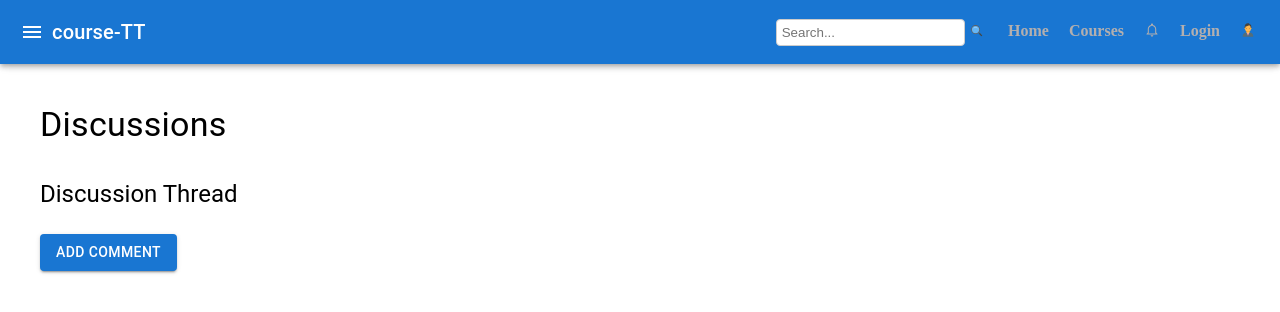
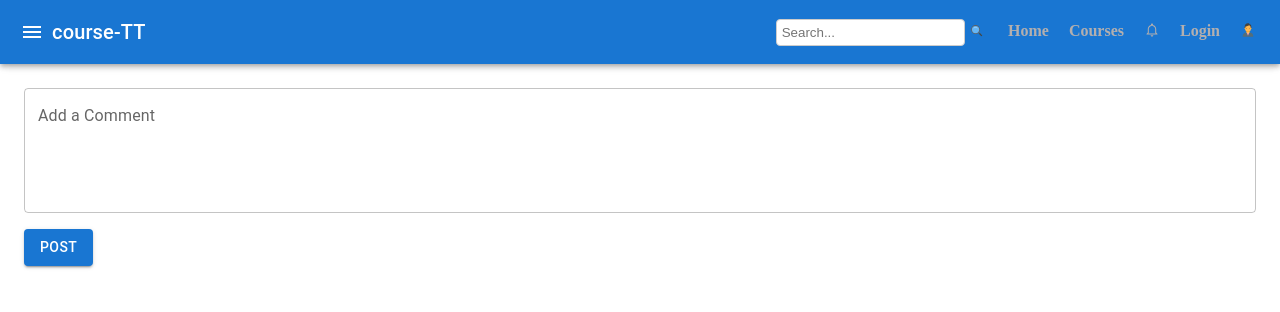
Before and after one commit to IanMwangiii/online-learning-platform, a React (Vite) app: page /discussions in a window 1280 px wide. Shown: the top 312 px of the page. Built offline with nearby package versions, Linux system fonts and the light colour scheme.

Commit message:
course-page

```diff
--- a/src/App.jsx
+++ b/src/App.jsx
@@ -12,10 +12,10 @@ import PaymentPage from './components/PaymentPage';
 import DiscussionsPage from './components/DiscussionsPage';
 
 function App() {
-  const [isEnrolled, setIsEnrolled] = useState(false);
+  const [enrolledCourses, setEnrolledCourses] = useState([]);
 
-  const handlePaymentSuccess = () => {
-    setIsEnrolled(true); // Set the user as enrolled after successful payment
+  const handlePaymentSuccess = (courseId) => {
+    setEnrolledCourses([...enrolledCourses, courseId]);
   };
 
   return (
@@ -29,11 +29,7 @@ function App() {
         <Route
           path="/course/:id"
           element={
-            isEnrolled ? (
-              <CoursePage />
-            ) : (
-              <PaymentPage onPaymentSuccess={handlePaymentSuccess} />
-            )
+            <CoursePage enrolledCourses={enrolledCourses} />
           }
         />
         <Route path="/user-profile" element={<UserProfile />} />
@@ -41,9 +37,7 @@ function App() {
         <Route path="/payment" element={<PaymentPage onPaymentSuccess={handlePaymentSuccess} />} />
         <Route path="/discussions" element={<DiscussionsPage />} />
       </Routes>
-      {/* <CoursePage/> */}
     </Router>
-
   );
 }
 
--- a/src/components/CoursePage.jsx
+++ b/src/components/CoursePage.jsx
@@ -1,6 +1,6 @@
-import React from 'react';
-import { Box, Typography } from '@mui/material';
-import { useParams } from 'react-router-dom';
+import React, { useState } from 'react';
+import { Box, Typography, Button } from '@mui/material';
+import { useParams, Navigate } from 'react-router-dom';
 import VideoPlayer from './VideoPlayer';
 import DiscussionThread from './DiscussionThread';
 import ProgressTracker from './ProgressTracker';
@@ -10,21 +10,34 @@ const dummyDiscussions = [
   { user: 'Bob', comment: 'I found the lessons very useful.', date: '2024-08-02 1:45 PM' },
 ];
 
-const dummyCompletedLessons = [
-  { id: 1, title: 'Introduction to React' }, // Example completed lesson
-];
+const CoursePage = ({ enrolledCourses }) => {
+  const { id } = useParams();
+  const courseId = parseInt(id);
 
-const CoursePage = () => {
-  const { id } = useParams();
+  // Check if the user is enrolled in the course
+  if (!enrolledCourses.includes(courseId)) {
+    // Redirect to payment page if not enrolled
+    return <Navigate to="/payment" />;
+  }
 
   // Example course data
   const course = {
-    title: `Course ${id}`,
+    title: `Course ${courseId}`,
     description: 'This is a detailed description of the course.',
     lessons: [
-      { id: 1, title: 'Introduction to React', description: 'Introduction to the course', videoUrl: 'https://www.youtube.com/watch?v=cjWqQkct6EI' },
-      { id: 2, title: 'Advanced Topics', description: 'Advanced Topics', videoUrl: 'https://www.youtube.com/watch?v=cjWqQkct6EI' },
+      { id: 1, title: 'Introduction to React', description: 'Introduction to the course', videoUrl: 'https://www.youtube.com/embed/cjWqQkct6EI' },
+      { id: 2, title: 'Advanced Topics', description: 'Advanced Topics', videoUrl: 'https://www.youtube.com/embed/cjWqQkct6EI' },
     ],
+  };
+
+  // State for managing completed lessons
+  const [completedLessons, setCompletedLessons] = useState([]);
+
+  const markLessonAsDone = (lessonId) => {
+    const lesson = course.lessons.find(lesson => lesson.id === lessonId);
+    if (lesson && !completedLessons.find(l => l.id === lessonId)) {
+      setCompletedLessons([...completedLessons, lesson]);
+    }
   };
 
   return (
@@ -39,6 +52,15 @@ const CoursePage = () => {
             <Typography variant="h6">{lesson.title}</Typography>
             <Typography variant="body2" color="text.secondary">{lesson.description}</Typography>
             <VideoPlayer videoUrl={lesson.videoUrl} />
+            <Button
+              variant="contained"
+              color="primary"
+              onClick={() => markLessonAsDone(lesson.id)}
+              disabled={!!completedLessons.find(l => l.id === lesson.id)}
+              sx={{ mt: 2 }}
+            >
+              {completedLessons.find(l => l.id === lesson.id) ? 'Completed' : 'Mark as Done'}
+            </Button>
           </Box>
         ))}
       </Box>
@@ -47,12 +69,12 @@ const CoursePage = () => {
         <Typography variant="h5" gutterBottom>Progress Tracker</Typography>
         <ProgressTracker
           lessons={course.lessons}
-          completedLessons={dummyCompletedLessons}
+          completedLessons={completedLessons}
         />
       </Box>
 
       <Box sx={{ mt: 4 }}>
-        <Typography variant="h5" gutterBottom></Typography>
+        <Typography variant="h5" gutterBottom>Discussion Thread</Typography>
         <DiscussionThread discussions={dummyDiscussions} />
       </Box>
     </Box>
--- a/src/components/Dashboard.jsx
+++ b/src/components/Dashboard.jsx
@@ -4,12 +4,17 @@ import MenuIcon from '@mui/icons-material/Menu';
 import CourseList from './CourseList';
 import DiscussionThread from './DiscussionThread';
 import Notification from './Notification';
-import Sidebar from './Sidebar'; // Assuming Sidebar is still part of the project
+import Sidebar from './Sidebar';
+import DiscussionForm from './DiscussionForm'; // Import the DiscussionForm component
 
-const dummyDiscussions = [];
+const dummyDiscussions = [
+  { user: 'Alice', comment: 'Great course!', date: '2024-08-01 10:30 AM' },
+  { user: 'Bob', comment: 'I found the lessons very useful.', date: '2024-08-02 1:45 PM' },
+];
 
 const Dashboard = () => {
   const [drawerOpen, setDrawerOpen] = useState(false);
+  const [discussions, setDiscussions] = useState(dummyDiscussions);
   const [notification, setNotification] = useState({ open: false, message: '', severity: '' });
 
   const toggleDrawer = () => {
@@ -22,6 +27,15 @@ const Dashboard = () => {
 
   const showNotification = (message, severity) => {
     setNotification({ open: true, message, severity });
+  };
+
+  const handleAddDiscussion = (newComment) => {
+    const newDiscussion = {
+      user: 'Current User', // Replace with actual user
+      comment: newComment,
+      date: new Date().toLocaleString(),
+    };
+    setDiscussions([...discussions, newDiscussion]);
   };
 
   return (
@@ -46,7 +60,8 @@ const Dashboard = () => {
         />
         <Typography variant="h4" gutterBottom>Welcome to the Dashboard</Typography>
         <CourseList />
-        <DiscussionThread discussions={dummyDiscussions} />
+        <DiscussionForm onAddDiscussion={handleAddDiscussion} />
+        <DiscussionThread discussions={discussions} />
       </Box>
     </Box>
   );
--- a/src/components/DiscussionForm.jsx
+++ b/src/components/DiscussionForm.jsx
@@ -1,36 +1,30 @@
 import React, { useState } from 'react';
-import { Box, TextField, Button } from '@mui/material';
+import { TextField, Button, Box } from '@mui/material';
 
 const DiscussionForm = ({ onAddDiscussion }) => {
   const [comment, setComment] = useState('');
-  const [user, setUser] = useState(''); // Manage user information elsewhere
 
-  const handleSubmit = (e) => {
-    e.preventDefault();
-    const newDiscussion = {
-      user,
-      comment,
-      date: new Date().toLocaleString(),
-    };
-    onAddDiscussion(newDiscussion);
-    setComment('');
+  const handleSubmit = (event) => {
+    event.preventDefault();
+    if (comment.trim()) {
+      onAddDiscussion(comment);
+      setComment('');
+    }
   };
 
   return (
-    <Box component="form" onSubmit={handleSubmit} sx={{ mt: 2 }}>
+    <Box component="form" onSubmit={handleSubmit} sx={{ mb: 2 }}>
       <TextField
-        label="Comment"
+        fullWidth
+        multiline
+        rows={4}
         variant="outlined"
-        fullWidth
+        label="Add a Comment"
         value={comment}
         onChange={(e) => setComment(e.target.value)}
-        required
-        multiline
-        rows={4}
-        sx={{ mb: 2 }}
       />
-      <Button type="submit" variant="contained" color="primary">
-        Post Comment
+      <Button type="submit" variant="contained" color="primary" sx={{ mt: 2 }}>
+        Post
       </Button>
     </Box>
   );
--- a/src/components/DiscussionThread.jsx
+++ b/src/components/DiscussionThread.jsx
@@ -1,39 +1,16 @@
-import React, { useState } from 'react';
-import { Box, Typography, List, ListItem, ListItemText, Button } from '@mui/material';
-import DiscussionForm from './DiscussionForm';
+import React from 'react';
+import { Box, Typography, Divider } from '@mui/material';
 
-const DiscussionThread = ({ discussions, onAddDiscussion }) => {
-  const [showForm, setShowForm] = useState(false);
-
+const DiscussionThread = ({ discussions }) => {
   return (
-    <Box sx={{ mt: 4 }}>
-      <Typography variant="h5" gutterBottom>Discussion Thread</Typography>
-      <List>
-        {discussions.map((discussion, index) => (
-          <ListItem key={index} alignItems="flex-start">
-            <ListItemText
-              primary={discussion.user}
-              secondary={
-                <React.Fragment>
-                  <Typography
-                    sx={{ display: 'inline' }}
-                    component="span"
-                    variant="body2"
-                    color="text.primary"
-                  >
-                    {discussion.comment}
-                  </Typography>
-                  {" — " + discussion.date}
-                </React.Fragment>
-              }
-            />
-          </ListItem>
-        ))}
-      </List>
-      <Button variant="contained" color="primary" onClick={() => setShowForm(!showForm)}>
-        {showForm ? 'Cancel' : 'Add Comment'}
-      </Button>
-      {showForm && <DiscussionForm onAddDiscussion={onAddDiscussion} />}
+    <Box>
+      {discussions.map((discussion, index) => (
+        <Box key={index} sx={{ mb: 2 }}>
+          <Typography variant="body1"><strong>{discussion.user}:</strong> {discussion.comment}</Typography>
+          <Typography variant="body2" color="textSecondary">{discussion.date}</Typography>
+          {index < discussions.length - 1 && <Divider sx={{ my: 2 }} />}
+        </Box>
+      ))}
     </Box>
   );
 };
--- a/src/components/DiscussionsPage.jsx
+++ b/src/components/DiscussionsPage.jsx
@@ -1,20 +1,24 @@
 import React, { useState } from 'react';
-import { Box, Typography } from '@mui/material';
+import { Box } from '@mui/material';
 import DiscussionThread from './DiscussionThread';
+import DiscussionForm from './DiscussionForm';
 
 const DiscussionsPage = () => {
   const [discussions, setDiscussions] = useState([]);
 
-  const handleAddDiscussion = (newDiscussion) => {
-    setDiscussions((prevDiscussions) => [...prevDiscussions, newDiscussion]);
+  const handleAddDiscussion = (newComment) => {
+    const newDiscussion = {
+      user: 'Current User', // Replace with actual user
+      comment: newComment,
+      date: new Date().toLocaleString(),
+    };
+    setDiscussions([...discussions, newDiscussion]);
   };
 
   return (
-    <Box sx={{ padding: 4 }}>
-      <Typography variant="h4" gutterBottom>
-        Discussions
-      </Typography>
-      <DiscussionThread discussions={discussions} onAddDiscussion={handleAddDiscussion} />
+    <Box sx={{ padding: 2 }}>
+      <DiscussionForm onAddDiscussion={handleAddDiscussion} />
+      <DiscussionThread discussions={discussions} />
     </Box>
   );
 };
--- a/src/components/PaymentPage.jsx
+++ b/src/components/PaymentPage.jsx
@@ -10,6 +10,7 @@ const PaymentPage = ({ onPaymentSuccess }) => {
   const [cvv, setCvv] = useState('');
   const [mpesaNumber, setMpesaNumber] = useState('');
   const [errors, setErrors] = useState({});
+  const [courseId, setCourseId] = useState(1); // Assume courseId is passed or set dynamically
 
   const validateCardNumber = (number) => /^[0-9]{16}$/.test(number);
   const validateExpiryDate = (date) => /^(0[1-9]|1[0-2])\/\d{2}$/.test(date);
@@ -33,13 +34,10 @@ const PaymentPage = ({ onPaymentSuccess }) => {
     }
 
     if (typeof onPaymentSuccess === 'function') {
-      onPaymentSuccess();
-    } else {
-      console.error('onPaymentSuccess is not a function');
+      onPaymentSuccess(courseId);
     }
 
-    console.log('Navigating to /courses');
-    navigate('/courses');
+    navigate(`/course/${courseId}`);
   };
 
   return (
```
Also changed, not shown: src/components/Courses.jsx (+7 -5 lines), src/components/AdminPage.jsx (renamed from src/components/Breadcrumbs.jsx), src/components/EnrollButton.jsx (line endings or trailing spaces), src/components/LessonCard.jsx (line endings or trailing spaces), src/components/Pagination.jsx (line endings or trailing spaces).
